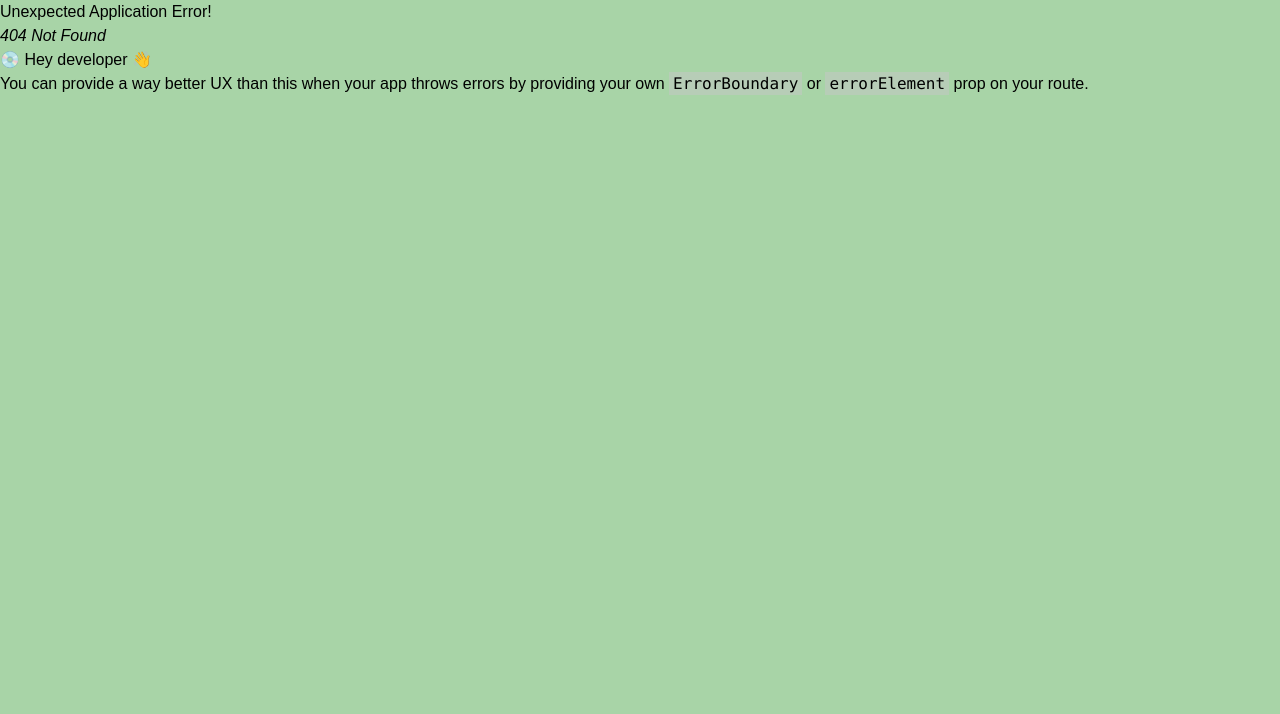
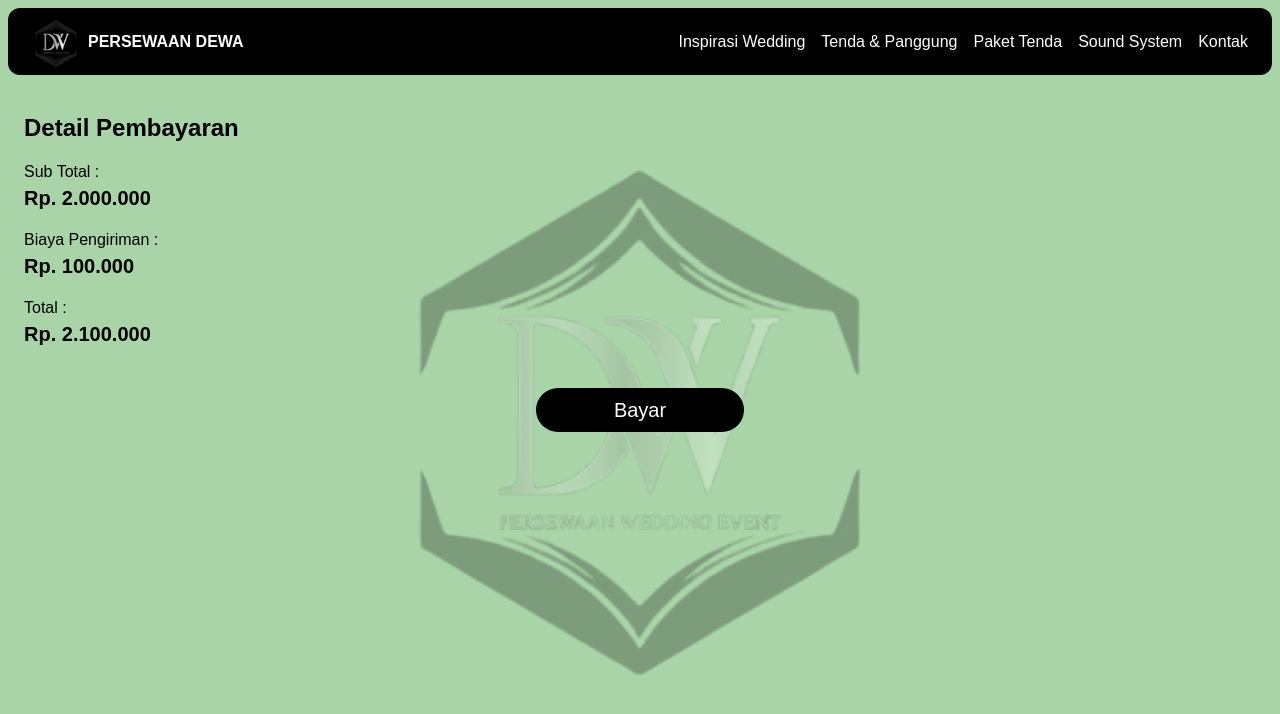
Before and after one commit to denbahrul/persewaan-dewa, a React (Vite) app: page /payment in a window 1280 px wide. Before the commit this address had no page. Shown: the top 714 px of the page. Built offline with nearby package versions, Linux system fonts and the light colour scheme; a web font is replaced by a local one.

Commit message:
feat : payment page UI

```diff
--- a/src/app/router.tsx
+++ b/src/app/router.tsx
@@ -10,6 +10,7 @@ import Detail from "./routes/customer/detail-tenda";
 import DetailTenda from "./routes/customer/detail-tenda";
 import DetailSound from "./routes/customer/detail-sound";
 import DetailPackage from "./routes/customer/detail-package";
+import Payment from "./routes/customer/payment";
 
 export default function RouterApp() {
   const router = createBrowserRouter([
@@ -52,6 +53,10 @@ export default function RouterApp() {
           path: "/detail-paket",
           element: <DetailPackage />,
         },
+        {
+          path: "/payment",
+          element: <Payment />,
+        },
       ],
     },
   ]);
--- a/src/app/routes/customer/contact.tsx
+++ b/src/app/routes/customer/contact.tsx
@@ -4,7 +4,6 @@ import { IoMailOutline, IoCallOutline, IoLogoWhatsapp } from "react-icons/io5";
 export default function Contact() {
   return (
     <div className="m-auto max-w-screen-xl p-6 pt-24">
-      {/* Title */}
       <p className="text-center text-3xl font-extrabold text-gray-800">
         Contact
       </p>
--- /dev/null
+++ b/src/app/routes/customer/payment.tsx
@@ -0,0 +1,25 @@
+export default function Payment() {
+  return (
+    <div className="m-auto max-w-screen-xl p-6 pt-24">
+      <div>
+        <p className="my-4 text-2xl font-extrabold">Detail Pembayaran</p>
+
+        <div className="mt-4">
+          <p>Sub Total :</p>
+          <p className="text-xl font-bold">Rp. 2.000.000</p>
+        </div>
+        <div className="mt-4">
+          <p>Biaya Pengiriman :</p>
+          <p className="text-xl font-bold">Rp. 100.000</p>
+        </div>
+        <div className="mt-4">
+          <p>Total :</p>
+          <p className="text-xl font-bold">Rp. 2.100.000</p>
+        </div>
+      </div>
+      <div className="m-auto mt-10 flex w-52 justify-center rounded-full bg-black p-2">
+        <p className="items-center text-xl text-white">Bayar</p>
+      </div>
+    </div>
+  );
+}
--- a/src/components/detail.tsx
+++ b/src/components/detail.tsx
@@ -1,3 +1,5 @@
+import { Link } from "react-router-dom";
+
 export default function Detail({
   title,
   name,
@@ -35,9 +37,11 @@ export default function Detail({
           <p>{info}</p>
         </div>
       </div>
-      <div className="m-auto mt-10 flex w-52 justify-center rounded-full bg-black p-2">
-        <p className="items-center text-xl text-white">Order Sekarang</p>
-      </div>
+      <Link to={"/payment"}>
+        <div className="m-auto mt-10 flex w-52 justify-center rounded-full bg-black p-2">
+          <p className="items-center text-xl text-white">Order Sekarang</p>
+        </div>
+      </Link>
     </div>
   );
 }
--- /dev/null
+++ b/src/components/ui/image-bg.tsx
@@ -0,0 +1,7 @@
+export default function ImageBg() {
+  return (
+    <div className="fixed inset-0 z-[-1] flex items-center justify-center opacity-30">
+      <img src="./logo.png" alt="Logo" />
+    </div>
+  );
+}
--- a/src/components/ui/navbar.tsx
+++ b/src/components/ui/navbar.tsx
@@ -1,8 +1,10 @@
 import { Link, Outlet } from "react-router-dom";
+import ImageBg from "./image-bg";
 
 export default function Navbar() {
   return (
     <div>
+      <ImageBg />
       <div className="fixed left-0 right-0 top-0 z-50 mx-2 mt-2">
         <div className="mx-auto flex max-w-screen-xl items-center justify-between rounded-xl bg-black px-6 py-1 text-white">
           <Link to={"/"}>
```
